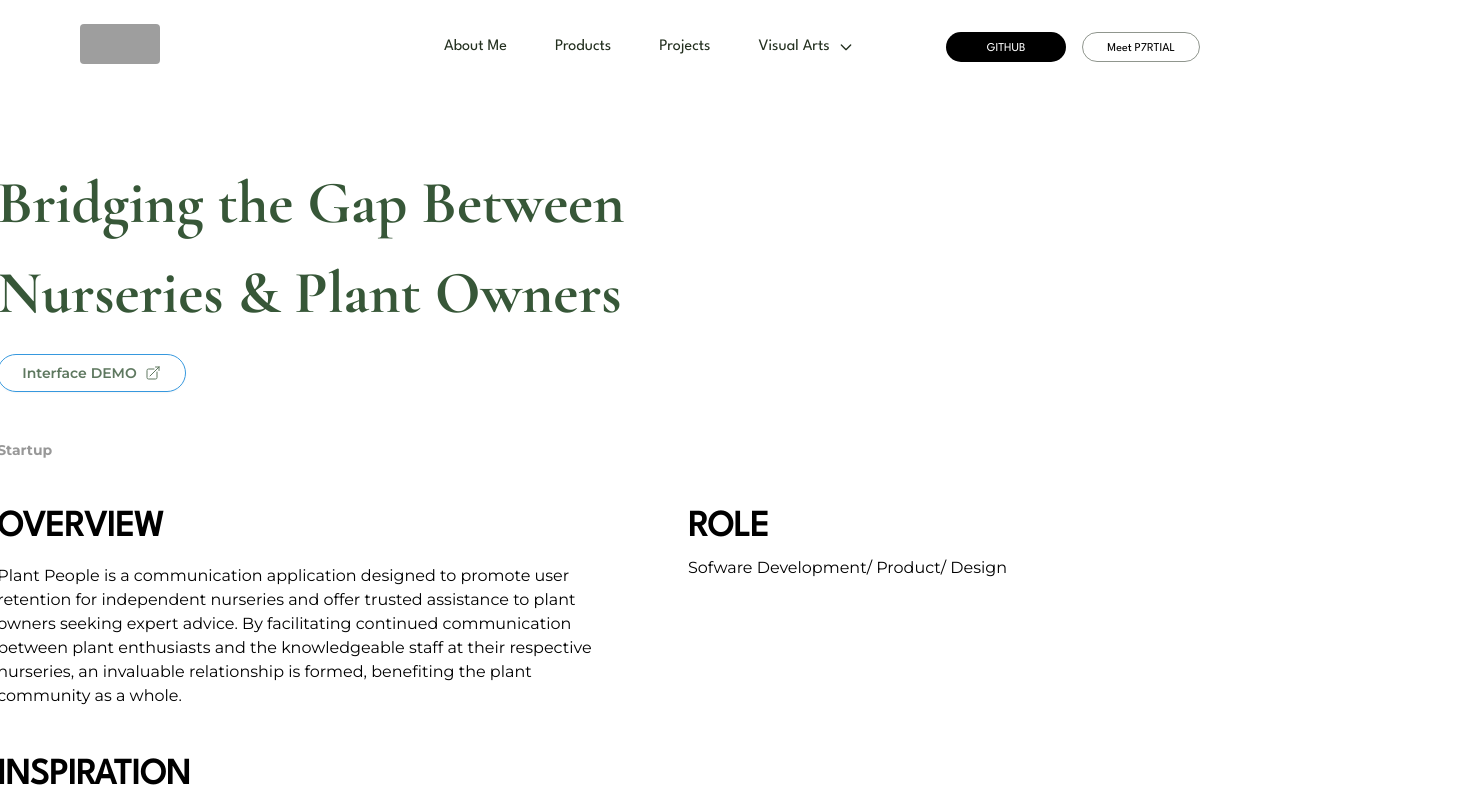
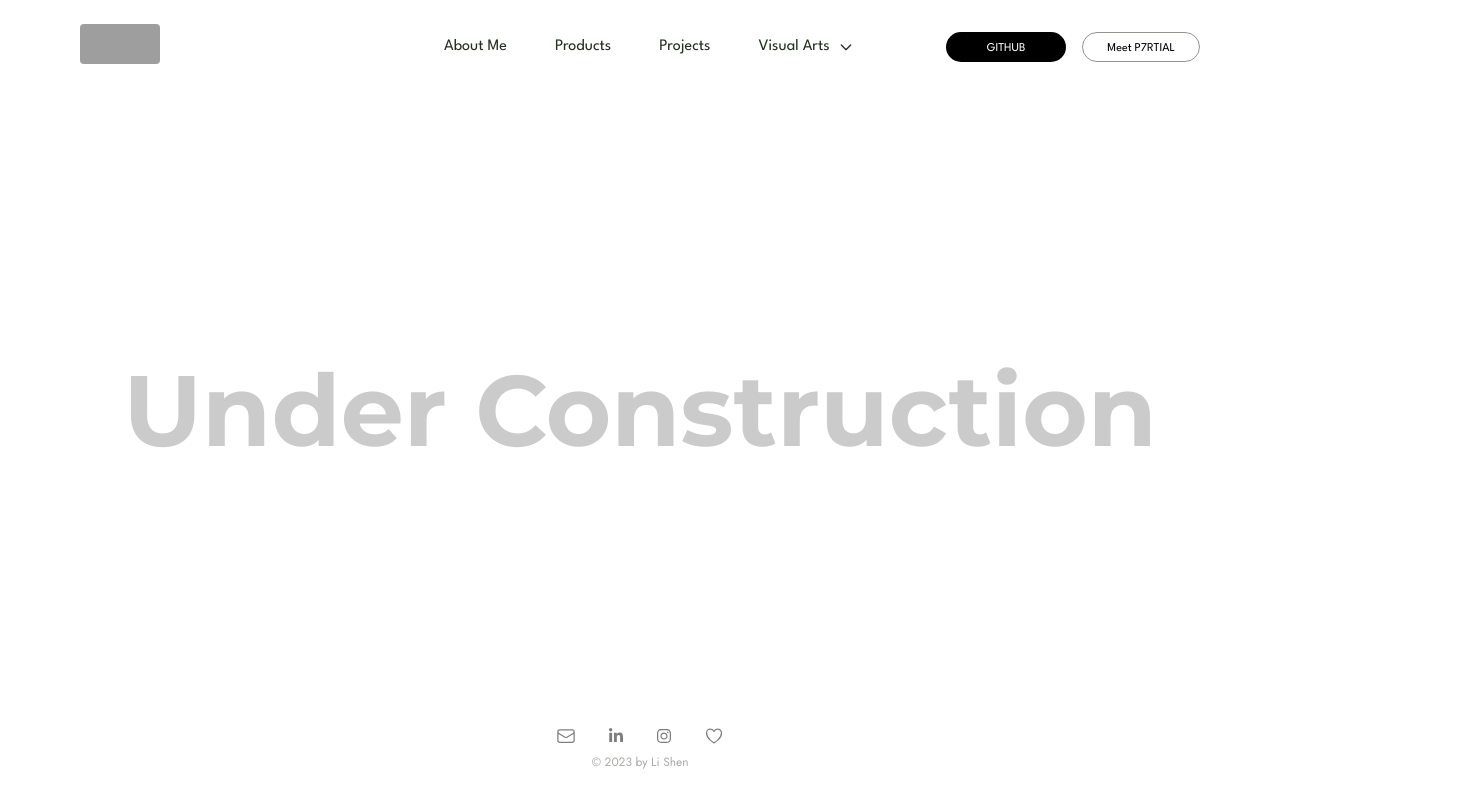
Before and after one commit to shnli/Portfolio, a Next.js app: page /projects/PlantPeople in a window 1280 px wide. Shown: the top 800 px of the page, 1475 px wide, since content can reach past the window. Built offline with nearby package versions, Linux system fonts and the light colour scheme; grey boxes are pictures that could not be loaded.

Commit message:
under cons

```diff
--- a/pages/projects/PlantPeople.js
+++ b/pages/projects/PlantPeople.js
@@ -43,8 +43,8 @@ export default function PlantPeopleIndex() {
 
         <div className='space-y-2 lg:mx-0 mx-12'>
 
-            <PlantPeople></PlantPeople>
-            {/* <UnderConstruction></UnderConstruction> */}
+            {/* <PlantPeople></PlantPeople> */}
+            <UnderConstruction></UnderConstruction>
 
         </div>
 
```
